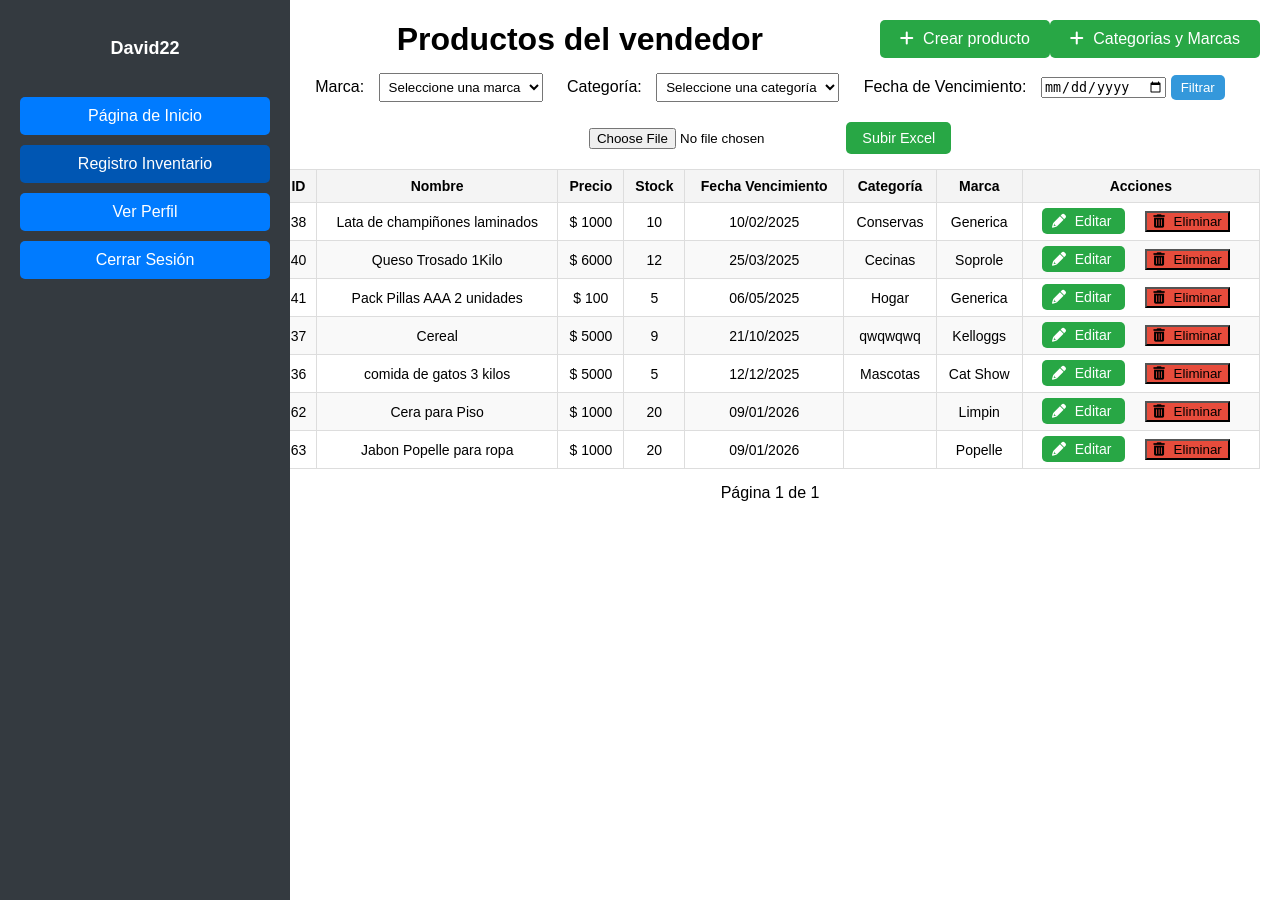
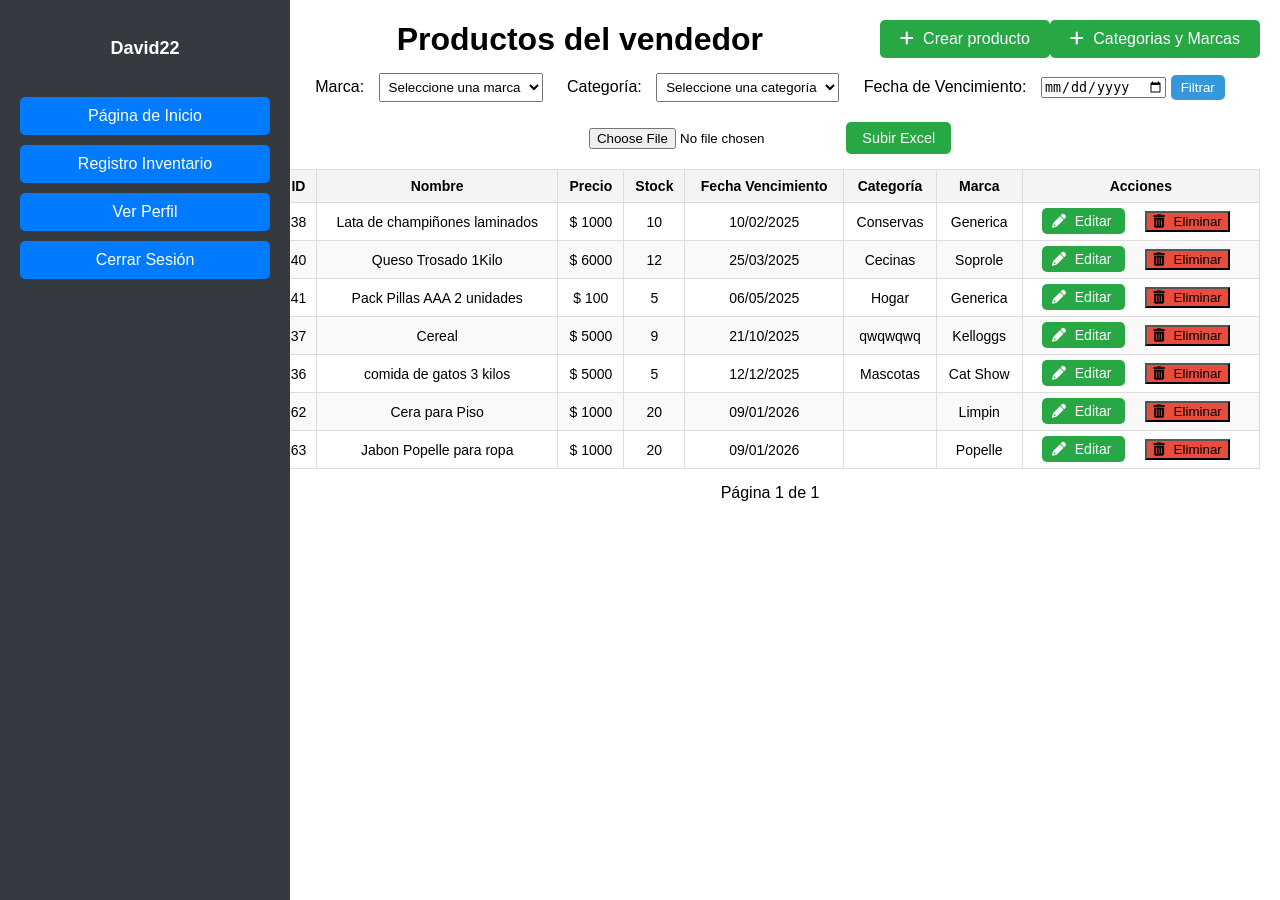
Before and after one commit to Angu017/Save_in, a Django app: page /vendedor/ in a window 1280 px wide. Run offline with Django 5.2, Linux system fonts and the light colour scheme; a user stored in the database is signed in; data comes from the database, SQL or seed files in the repository.

Commit message:
Update vendedor.html

```diff
--- a/ventas/pagina/templates/vendedor.html
+++ b/ventas/pagina/templates/vendedor.html
@@ -1,4 +1,3 @@
-<!DOCTYPE html>
 <!DOCTYPE html>
 <html lang="es">
 <head>
@@ -10,7 +9,8 @@
     <link rel="stylesheet" href="https://cdnjs.cloudflare.com/ajax/libs/font-awesome/6.0.0-beta3/css/all.min.css">
     <link rel="stylesheet" href="{% static 'css/lateral.css' %}">
     <style>
-        .sidebar {
+
+       .sidebar {
             display: flex;
             flex-direction: column;
             align-items: center;
@@ -177,22 +177,23 @@
     <!-- Menú lateral de navegación -->
     <div class="sidebar">
         <div class="perfil">
+
             <p>
                 {% if user.is_authenticated %}
-                    {{ user.username }}
+                    <strong>{{ user.username }}</strong>
                 {% else %}
                     Invitado
                 {% endif %}
             </p>
         </div>
         <ul>
-            <li><a href="{% url 'adminpage' %}">Página de Inicio</a></li>
-            <li><a href="{% url 'vendedor' %}" class="active">Registro Inventario</a></li>
-            <li><a href="{% url 'verPerfil' %}" class="btn-primary">Ver Perfil</a></li>
+            <li><a href="{% url 'adminpage' %}" class="btn btn-primary btn-block">Página de Inicio</a></li>
+            <li><a href="{% url 'vendedor' %}" class="btn btn-primary btn-block active">Registro Inventario</a></li>
+            <li><a href="{% url 'verPerfil' %}" class="btn btn-primary btn-block">Ver Perfil</a></li>
             <li>
                 <form action="{% url 'logout' %}" method="post">
                     {% csrf_token %}
-                    <button type="submit" class="btn">Cerrar Sesión</button>
+                    <button type="submit" class="btn btn-primary btn-block">Cerrar Sesión</button>
                 </form>
             </li>
         </ul>
```
